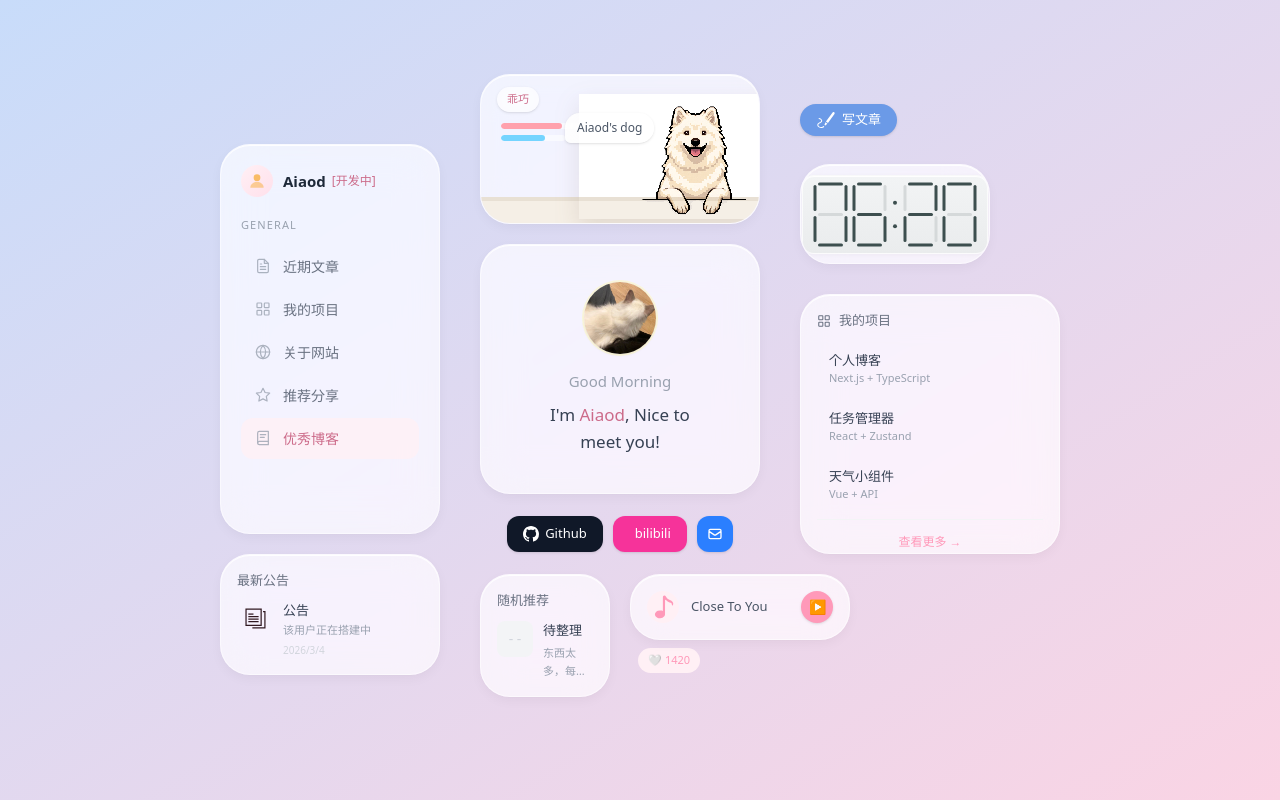
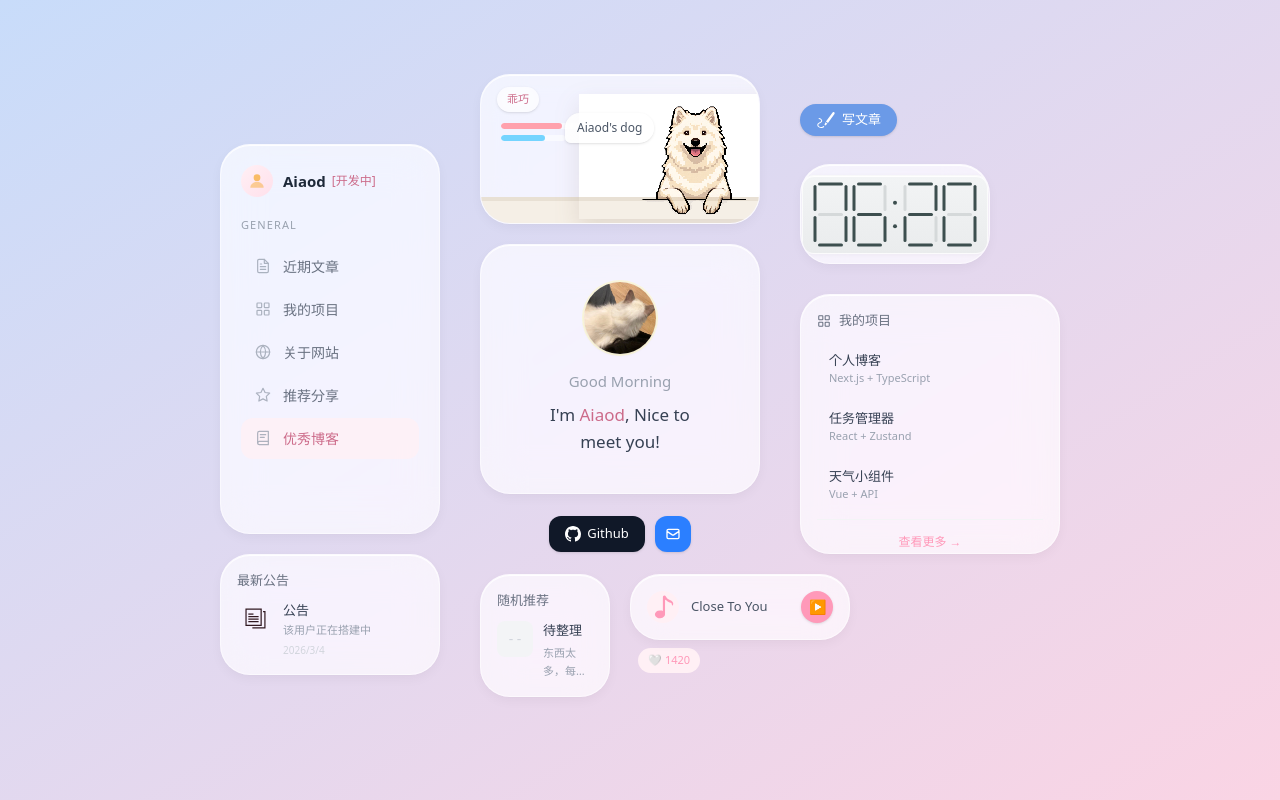
Before and after one commit to aiaod1009/about-me, a Next.js app: page / in a window 1280 px wide. Built offline with nearby package versions, Linux system fonts and the light colour scheme.

Commit message:
媒体删除

```diff
--- a/components/widgets/SocialLinks.tsx
+++ b/components/widgets/SocialLinks.tsx
@@ -9,11 +9,6 @@ export default function SocialLinks() {
         Github
       </button>
 
-      {/* Bilibili */}
-      <button className="bg-pink-500 hover:bg-pink-600 text-white text-[13px] px-4 py-2 rounded-xl flex items-center gap-1.5 transition-colors cursor-pointer shadow-sm">
-        <span className="text-[14px]"></span>
-        bilibili
-      </button>
 
       {/* Email */}
       <button className="bg-blue-500 hover:bg-blue-600 text-white w-9 h-9 rounded-xl flex items-center justify-center transition-colors cursor-pointer shadow-sm">
```
